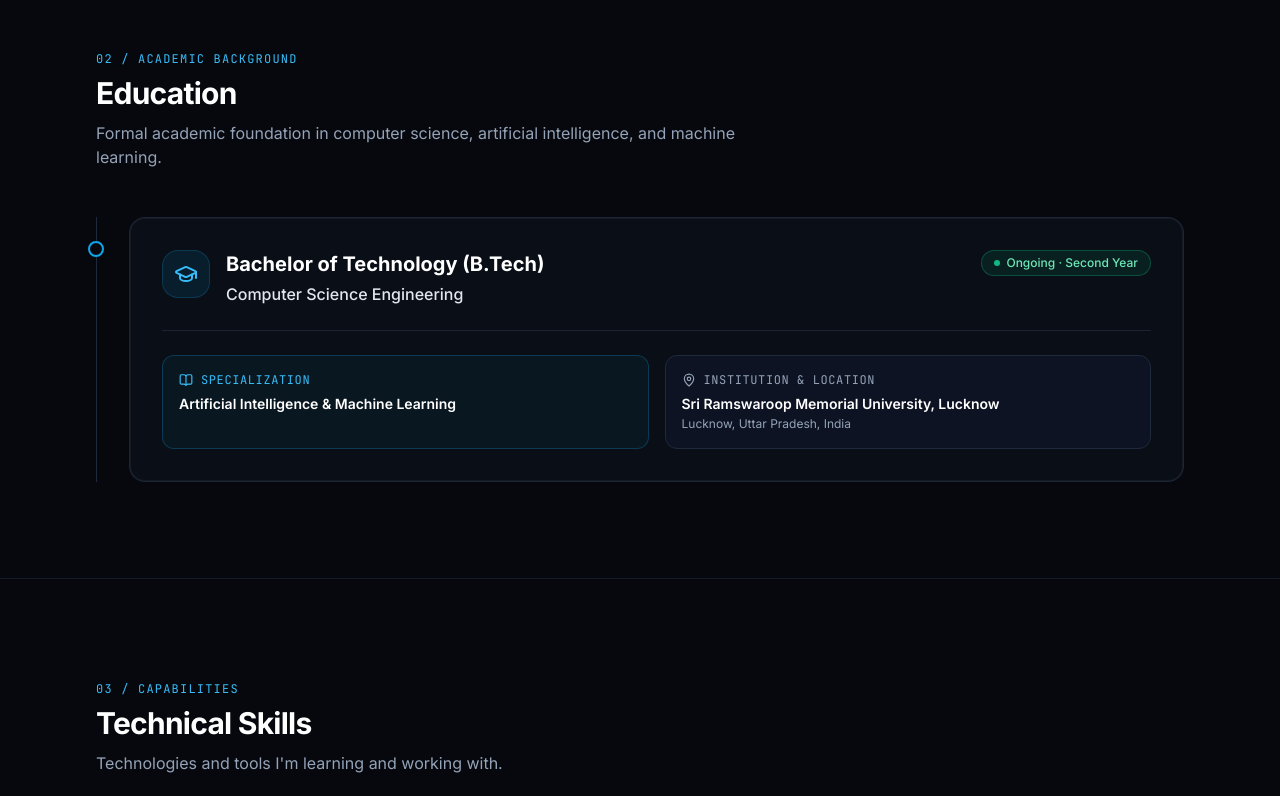
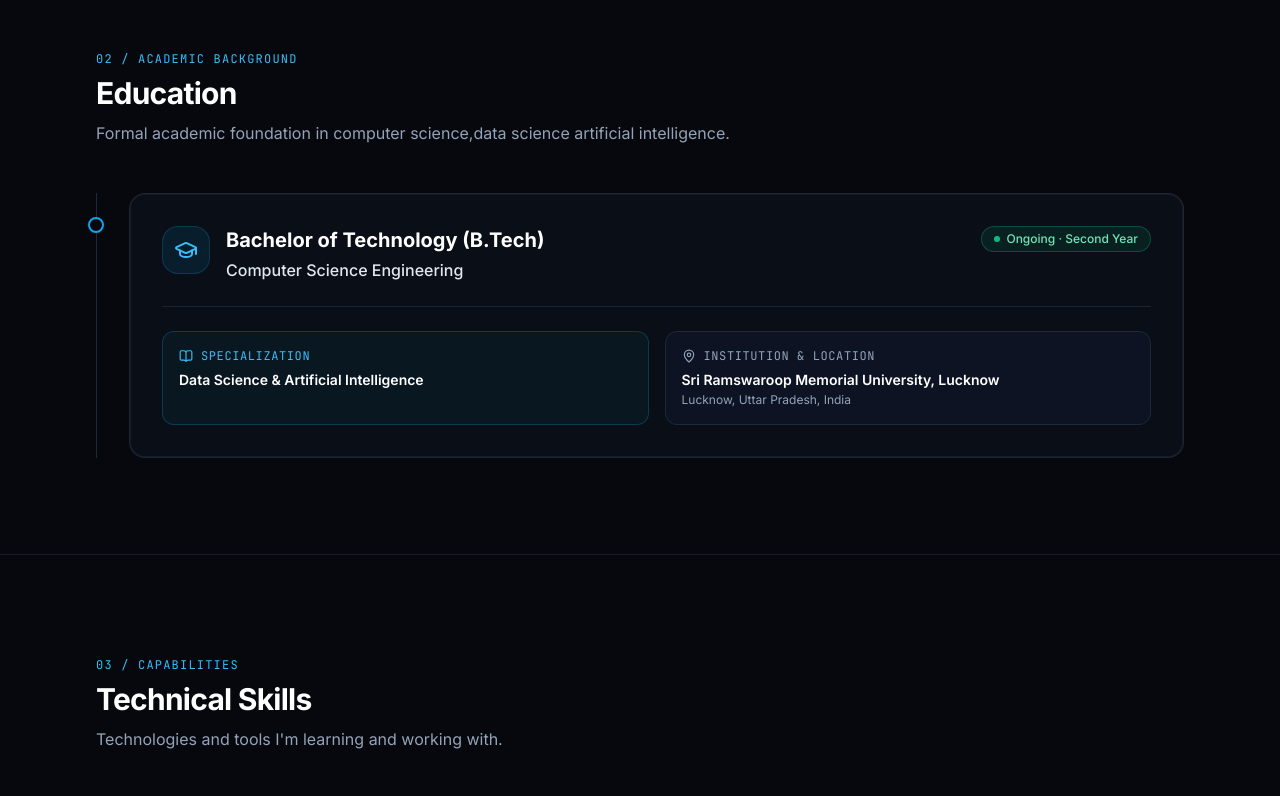
Before and after one commit to abhinavnovel01/Portfolio, a plain HTML site: page index.html in a window 1280 px wide. Shown: the part 1540-2336 px from the top of the page. Drawn offline with nearby package versions, Linux system fonts and the light colour scheme; no server answers.

Commit message:
Update index.html

```diff
--- a/index.html
+++ b/index.html
@@ -200,7 +200,7 @@
                         <div
                             class="inline-flex items-center gap-2 rounded-full border border-sky-500/30 bg-sky-500/10 backdrop-blur-sm px-3.5 py-1.5 text-xs font-medium text-sky-700 dark:text-sky-300 mb-5">
                             <span class="h-1.5 w-1.5 rounded-full bg-sky-500 animate-pulse"></span>
-                            B.Tech Student | AI &amp; Machine Learning
+                            B.Tech Student | AI &amp; Data Science
                         </div>
 
                         <p class="font-mono text-sm sm:text-base text-slate-600 dark:text-slate-300 mb-3">
@@ -409,7 +409,7 @@
                     <h2 class="text-2xl sm:text-3xl font-bold tracking-tight text-slate-900 dark:text-white">Education
                     </h2>
                     <p class="mt-2.5 text-sm sm:text-base text-slate-600 dark:text-slate-400 leading-relaxed">Formal
-                        academic foundation in computer science, artificial intelligence, and machine learning.</p>
+                        academic foundation in computer science,data science artificial intelligence.</p>
                 </div>
 
                 <div class="reveal relative pl-6 sm:pl-8 border-l border-slate-200 dark:border-slate-800">
@@ -446,8 +446,8 @@
                                     <i data-lucide="book-open" class="h-3.5 w-3.5"></i>
                                     Specialization
                                 </div>
-                                <p class="mt-1.5 text-sm font-semibold text-slate-900 dark:text-white">Artificial
-                                    Intelligence &amp; Machine Learning</p>
+                                <p class="mt-1.5 text-sm font-semibold text-slate-900 dark:text-white">Data Science &amp; Artificial
+                                    Intelligence</p>
                             </div>
 
                             <div
```
